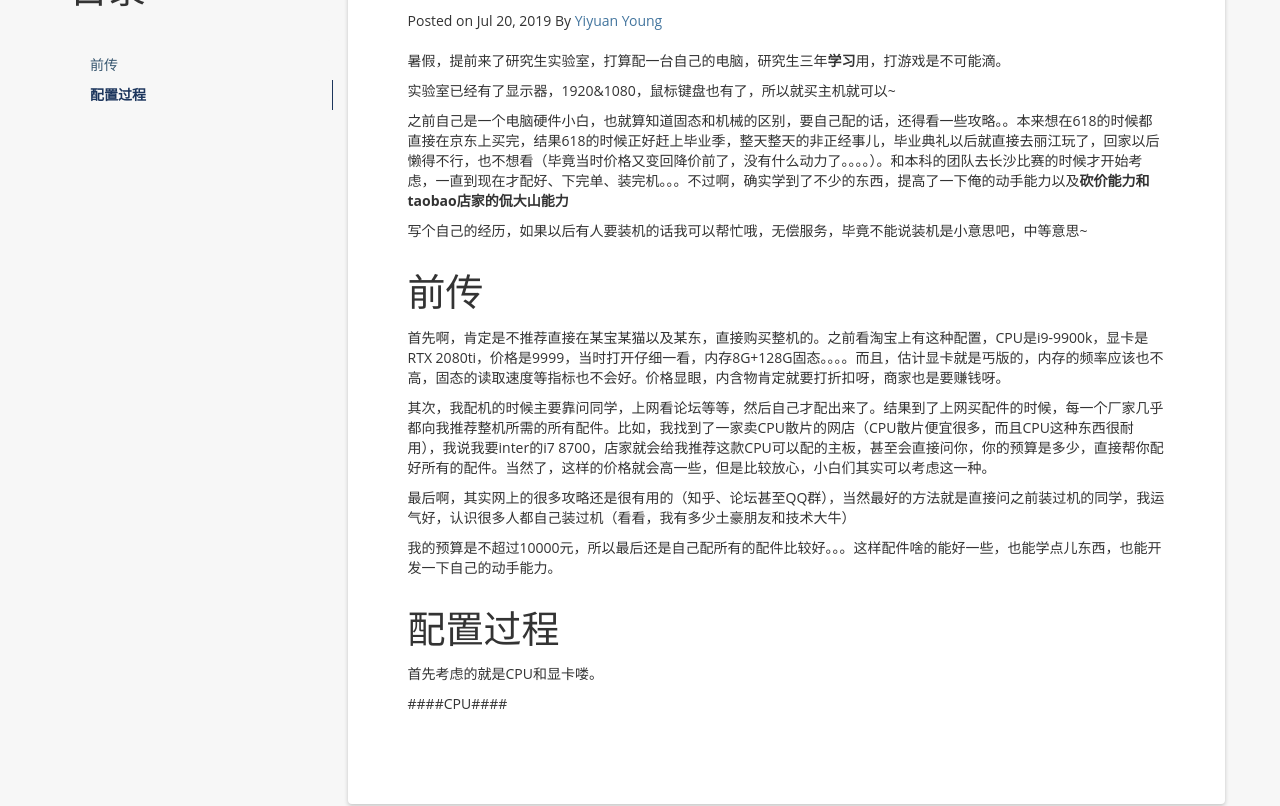
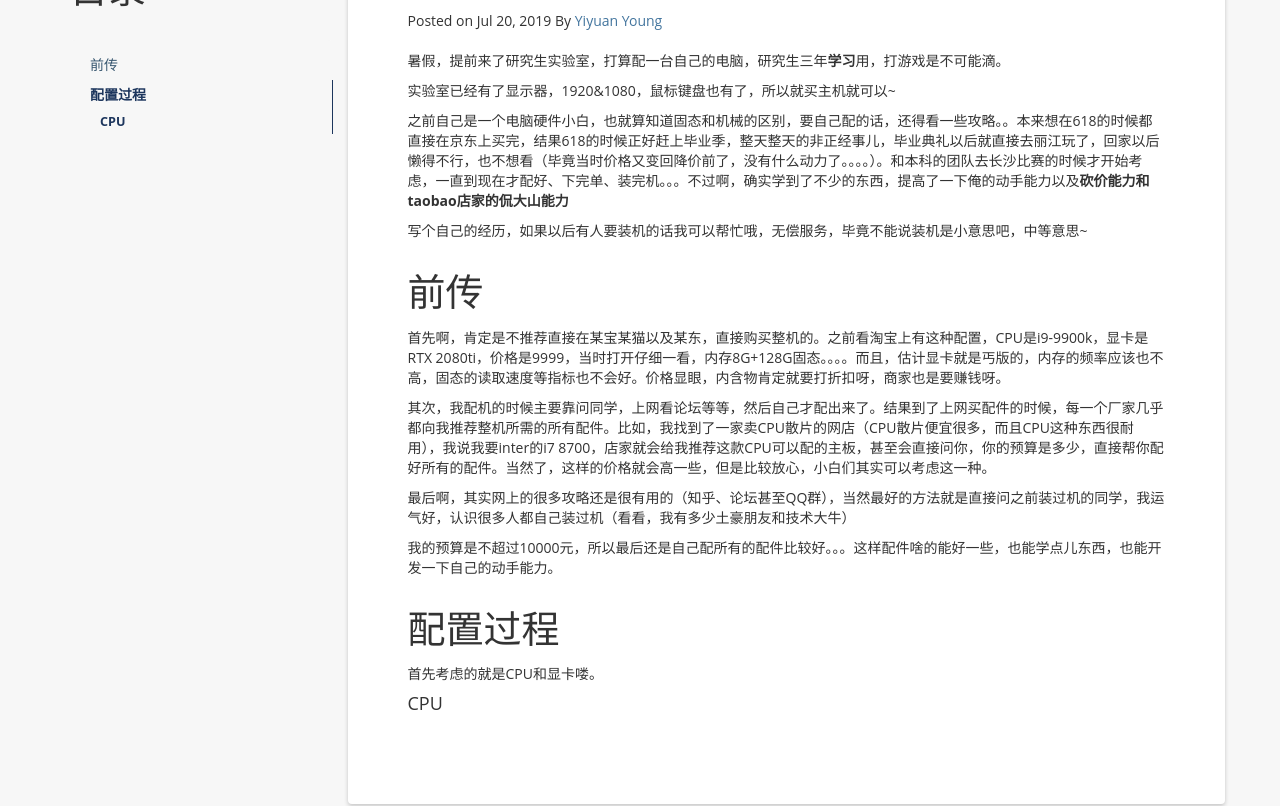
Before and after one commit to yyysjz1997/yyysjz1997.github.io, a Jekyll site: the page built from _posts/2019-07-20-my-new-computer.md, in a window 1280 px wide and 1389 px high. Shown: the part 364-1170 px from the top of the window. Built offline with Jekyll 4.4.1, drawn with Linux system fonts in a browser that asks for light colours; nearby versions of some CDN libraries; a script that is not in the unit is left out; comment, search, counter and statistics services are not loaded.

Commit message:
Update 2019-07-20-my-new-computer.md

```diff
--- a/_posts/2019-07-20-my-new-computer.md
+++ b/_posts/2019-07-20-my-new-computer.md
@@ -35,4 +35,4 @@ tag: 硬件领域
 ====================================
 首先考虑的就是CPU和显卡喽。
 
-####CPU####
+#### CPU
```
